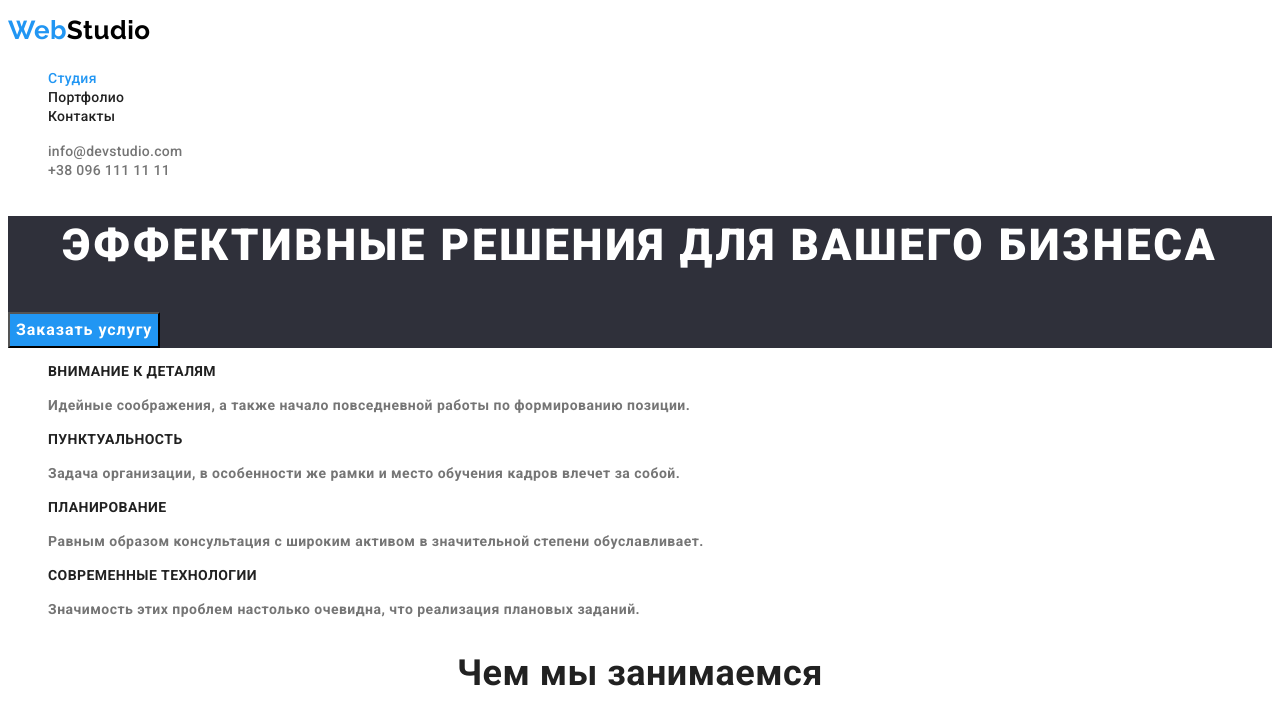
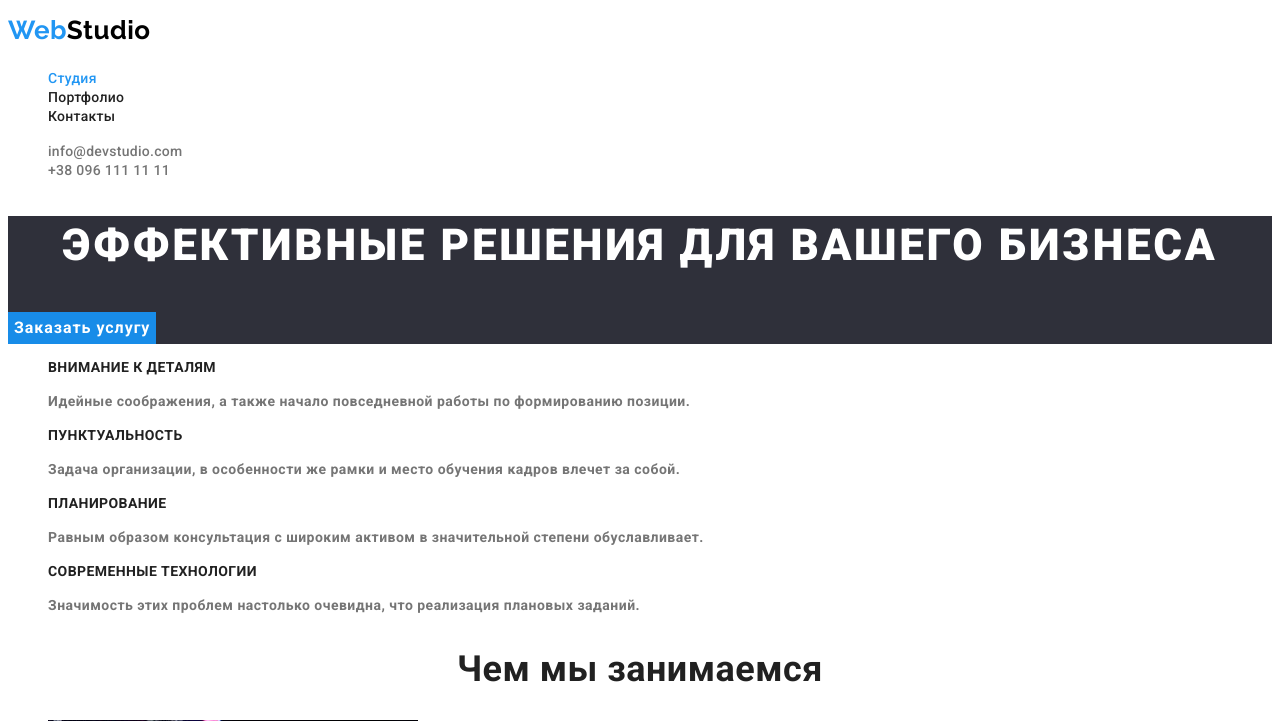
Before and after one commit to DimonGV/goit-markup-hw-02, a plain HTML site: page index.html in a window 1280 px wide. Both pictures are taken after a click on the button "Заказать услугу". Shown: the top 721 px of the page. Drawn offline with Linux system fonts and the light colour scheme.

Commit message:
Hover
Добавил hover

```diff
--- a/styles/styles.css
+++ b/styles/styles.css
@@ -71,7 +71,7 @@ body {
   color: var(--accent-color);
 }
 
-.header-link.current {
+.header-list .header-link.current {
   color: var(--accent-color);
 }
 
@@ -110,6 +110,13 @@ body {
   letter-spacing: 0.06em;
   color: #ffffff;
   background-color: #2196f3;
+  border: none;
+  cursor: pointer;
+}
+
+.hero .hero-btn:hover,
+.hero .hero-btn:focus {
+  background-color: #188ce8;
 }
 
 /* ------------SPECIAL--------------- */
```
